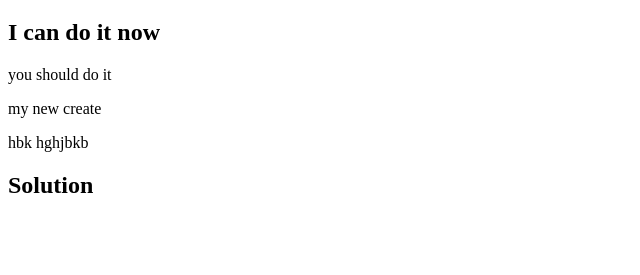
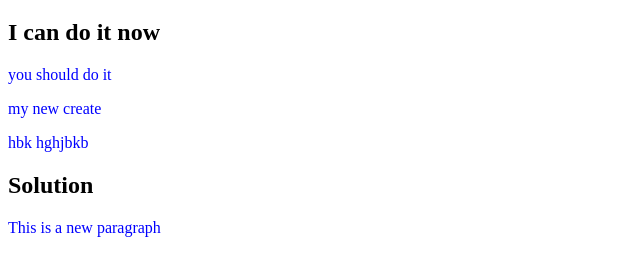
Before and after one commit to ImtiazAkib/project-repo, a plain HTML site: page index.html in a window 1280 px wide. Shown: the part 61-336 px from the top of the page, without its empty margins (0-640 px from the left). Drawn offline with Linux system fonts and the light colour scheme.

Commit message:
new branch

```diff
--- a/index.html
+++ b/index.html
@@ -5,6 +5,7 @@
     <meta http-equiv="X-UA-Compatible" content="IE=edge">
     <meta name="viewport" content="width=device-width, initial-scale=1.0">
     <title>Github repo</title>
+    <link rel="stylesheet" href="style.css">
 </head>
 <body>
     <h1>My first repo</h1>
@@ -13,5 +14,6 @@
     <p>my new create</p>
     <p>hbk hghjbkb</p>
     <h2>Solution</h2>
+    <p>This is a new paragraph</p>
 </body>
 </html>
```
